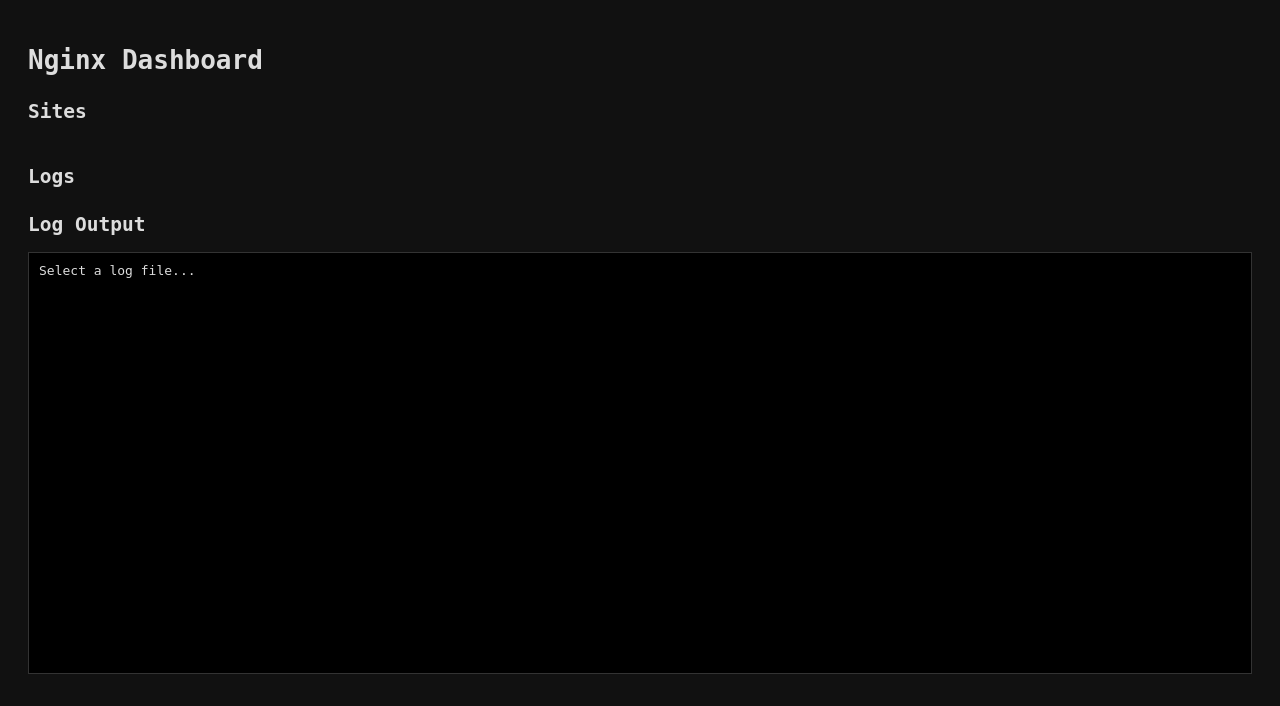
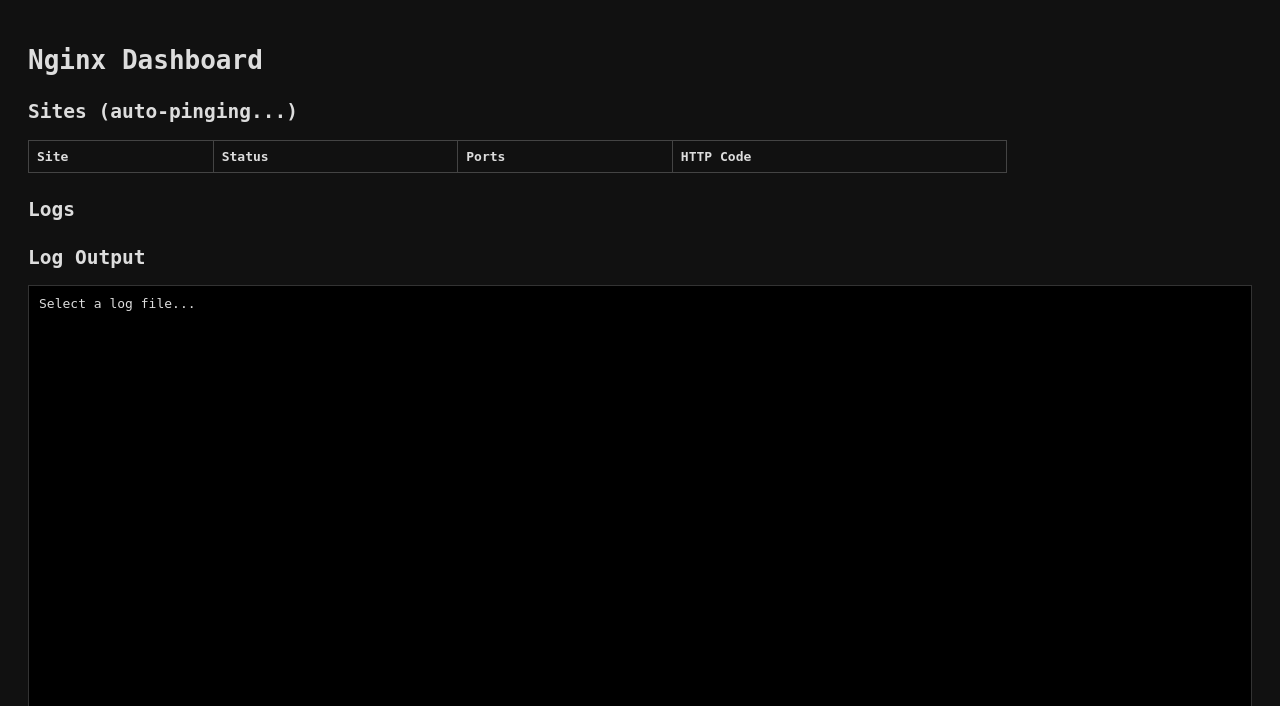
Before and after one commit to LeanderZiehm/nginx-manager, a FastAPI app: page / in a window 1280 px wide. Shown: the top 706 px of the page. Run offline with FastAPI, Linux system fonts and the light colour scheme; data that the repository does not hold is empty.

Commit message:
Update index.html

```diff
--- a/templates/index.html
+++ b/templates/index.html
@@ -13,8 +13,8 @@
     h2 { margin-top: 25px; }
     .active { color: #7CFC00; }
     .inactive { color: #ff5050; }
-    table { border-collapse: collapse; width: 60%; }
-    td, th { border: 1px solid #444; padding: 8px; }
+    table { border-collapse: collapse; width: 80%; }
+    td, th { border: 1px solid #444; padding: 8px; text-align: left; }
     pre {
         background: #000;
         border: 1px solid #333;
@@ -23,14 +23,23 @@
         overflow-y: scroll;
     }
     button { margin: 4px; padding: 6px 12px; cursor: pointer; }
+    tr.good { background: #063; color: #9f9; }
+    tr.bad { background: #400; color: #faa; }
 </style>
 </head>
 <body>
 
 <h1>Nginx Dashboard</h1>
 
-<h2>Sites</h2>
-<table id="site-table"></table>
+<h2>Sites (auto-pinging...)</h2>
+<table id="site-table">
+    <tr>
+        <th>Site</th>
+        <th>Status</th>
+        <th>Ports</th>
+        <th>HTTP Code</th>
+    </tr>
+</table>
 
 <h2>Logs</h2>
 <div id="log-list"></div>
@@ -43,15 +52,52 @@
     const res = await fetch("/api/sites");
     const data = await res.json();
     const table = document.getElementById("site-table");
-    table.innerHTML = "<tr><th>Site</th><th>Status</th></tr>";
+    table.innerHTML = `
+        <tr>
+            <th>Site</th>
+            <th>Status</th>
+            <th>Ports</th>
+            <th>HTTP Code</th>
+        </tr>`;
 
-    data.sites.forEach(s => {
+    for (const s of data.sites) {
         const status = s.active ? "active" : "inactive";
-        table.innerHTML += `<tr>
+        const ports = s.ports.length ? s.ports.join(", ") : "-";
+
+        const row = document.createElement("tr");
+        row.innerHTML = `
             <td>${s.name}</td>
             <td class="${status}">${status}</td>
-        </tr>`;
-    });
+            <td>${ports}</td>
+            <td id="code-${s.name}">...</td>
+        `;
+        table.appendChild(row);
+
+        // Try pinging the site (localhost + first port)
+        if (s.ports.length > 0) {
+            const port = s.ports[0];
+            pingSite(s.name, port, row);
+        } else {
+            row.classList.add("bad");
+            document.getElementById(`code-${s.name}`).textContent = "N/A";
+        }
+    }
+}
+
+async function pingSite(siteName, port, row) {
+    const codeCell = document.getElementById(`code-${siteName}`);
+    try {
+        const resp = await fetch(`http://localhost:${port}`, { method: "GET" });
+        codeCell.textContent = resp.status;
+        if (resp.status === 200) {
+            row.classList.add("good");
+        } else {
+            row.classList.add("bad");
+        }
+    } catch (e) {
+        codeCell.textContent = "ERR";
+        row.classList.add("bad");
+    }
 }
 
 async function loadLogs() {
@@ -71,17 +117,11 @@
     document.getElementById("log-output").textContent = text;
 }
 
-// Auto-refresh logs every 3s if viewing one
-setInterval(() => {
-    const pre = document.getElementById("log-output");
-    const current = pre.textContent;
-    if (!current.includes("Select a log")) {
-        // find which log button is marked as active in future version
-    }
-}, 3000);
-
+// Load sites and logs
 loadSites();
 loadLogs();
+
+// Optional: auto-refresh logs every few seconds in the future
 </script>
 
 </body>
```
